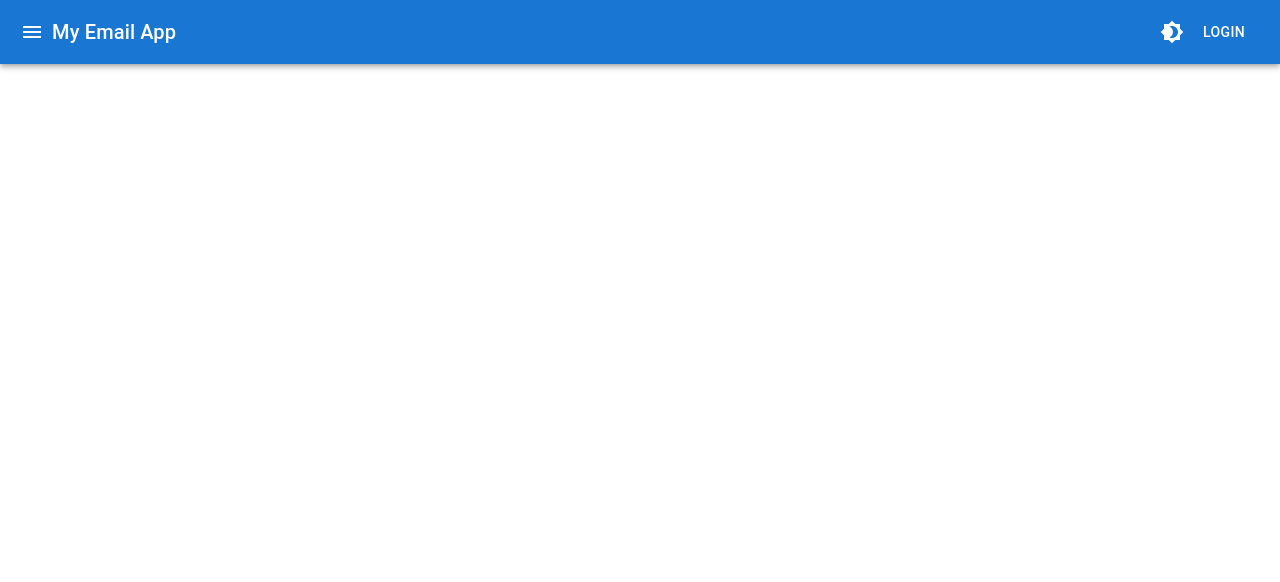
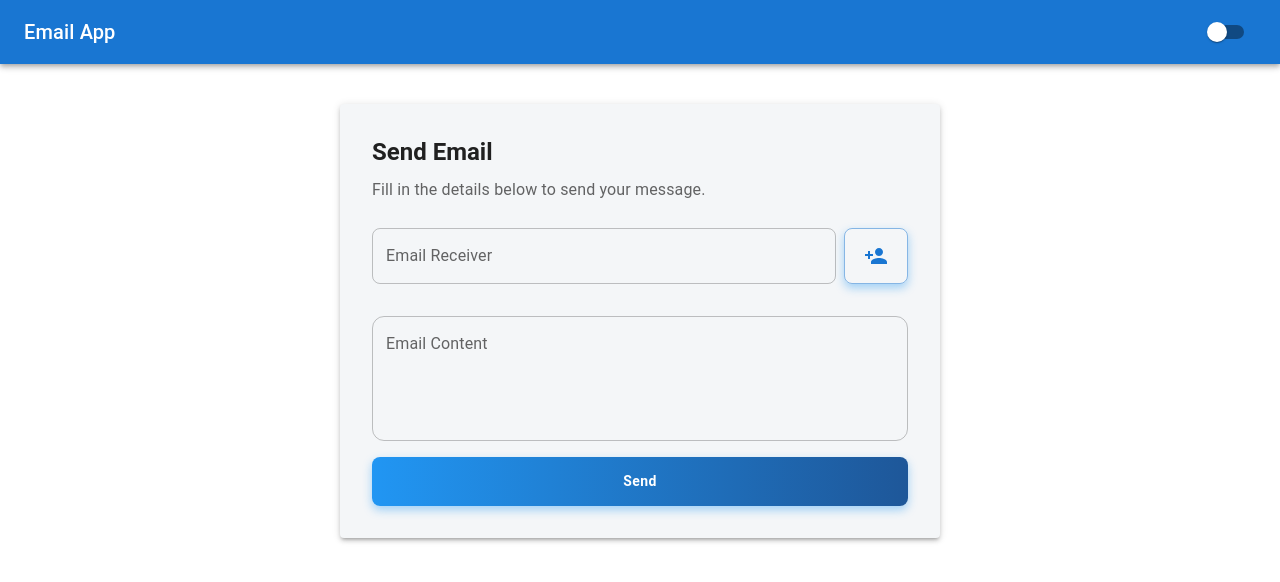
Before and after one commit to ahmettoguz/Micro-Frontend, a React (Vite) app: page / in a window 1280 px wide. Shown: the top 582 px of the page. Built offline with nearby package versions, Linux system fonts and the light colour scheme.

Commit message:
email component created.

```diff
--- a/package.json
+++ b/package.json
@@ -14,7 +14,7 @@
     "@emotion/styled": "^11.13.0",
     "@mui/icons-material": "^5.16.7",
     "@mui/material": "^5.16.7",
-    "axios": "^1.7.3",
+    "axios": "^1.7.4",
     "react": "^18.3.1",
     "react-dom": "^18.3.1"
   },
--- a/src/App.tsx
+++ b/src/App.tsx
@@ -1,50 +1,32 @@
-import reactLogo from "./assets/react.svg";
-import viteLogo from "/vite.svg";
+// src/App.js
+import { useState } from "react";
+import { ThemeProvider } from "@mui/material/styles";
+import CssBaseline from "@mui/material/CssBaseline";
+import { Container } from "@mui/material";
+import Header from "./components/Header";
+import { getTheme } from "./utils/theme";
+import EmailForm from "./components/EmailForm";
 
-import React, { useState } from "react";
+function App() {
+  const [themeMode, setThemeMode] = useState("light");
 
-import { ThemeProvider } from "./utils/ThemeProvider";
+  const theme = getTheme(themeMode);
 
-import MenuBar from "./components/MenuBar";
+  const handleThemeToggle = () => {
+    setThemeMode((prevMode) => (prevMode === "light" ? "dark" : "light"));
+  };
 
-import Home from "./components/Home";
-import MyAppBar from "./components/MyAppBar";
+  return (
+    <ThemeProvider theme={theme}>
+      <CssBaseline />
 
-import { APP_NAME, APP_DESCRIPTION } from "./utils/envVars";
-import { Container, Typography } from "@mui/material";
+      <Header toggleTheme={handleThemeToggle} />
 
-// <Container sx={{ bgcolor: "red", height: "100vh" }}>
-//   <Typography variant="h1">Hi there</Typography>
-// </Container>
-function App() {
-  return (
-    <ThemeProvider>
-      <MenuBar />
-      {/* <MyAppBar /> */}
+      <Container>
+        <EmailForm />
+      </Container>
     </ThemeProvider>
   );
-
-  // return (
-  //   <>
-  //     <br />
-  //     <br />
-  //     <strong>App name: </strong> <span>{APP_NAME}</span>
-  //     <br />
-  //     <strong>App description: </strong> <span>{APP_DESCRIPTION}</span>
-  //     <br />
-  //     <hr />
-  //     <div>
-  //       <a href="https://vitejs.dev" target="_blank">
-  //         <img src={viteLogo} className="logo" alt="Vite logo" />
-  //       </a>
-  //       <a href="https://react.dev" target="_blank">
-  //         <img src={reactLogo} className="logo react" alt="React logo" />
-  //       </a>
-  //       <h4>Vite + React</h4>
-  //     </div>
-  //     <hr />
-  //   </>
-  // );
 }
 
 export default App;
--- /dev/null
+++ b/src/components/EmailForm.tsx
@@ -0,0 +1,220 @@
+import { useState } from "react";
+import { TextField, Button, Box, Paper, Typography, Chip } from "@mui/material";
+import { useTheme } from "@mui/material/styles";
+import PersonAddIcon from "@mui/icons-material/PersonAdd";
+import axios from "axios";
+import Snackbar from "@mui/material/Snackbar";
+import Alert from "@mui/material/Alert";
+
+export default function EmailForm(props) {
+  const [snackbarConfigs, setSnackbarConfigs] = useState({
+    isOpen: false,
+    message: "",
+    color: "",
+  });
+
+  const [emailReceivers, setEmailReceivers] = useState([]);
+  const [emailReceiver, setEmailReceiver] = useState("");
+  const [content, setContent] = useState("");
+
+  const theme = useTheme();
+
+  const handleSnackbarClose = (event, reason?) => {
+    if (reason === "clickaway") {
+      return;
+    }
+
+    setSnackbarConfigs((prevConfigs) => ({ ...prevConfigs, isOpen: false }));
+  };
+
+  const handleAddReceiver = () => {
+    if (
+      emailReceiver.trim() !== "" &&
+      !emailReceivers.includes(emailReceiver)
+    ) {
+      setEmailReceivers([...emailReceivers, emailReceiver.trim()]);
+      setEmailReceiver("");
+    } else {
+      setSnackbarConfigs({
+        isOpen: true,
+        color: "error",
+        message: "Please add receiver.",
+      });
+    }
+  };
+
+  const handleDeleteReceiver = (receiverToDelete) => {
+    setEmailReceivers(
+      emailReceivers.filter((receiver) => receiver !== receiverToDelete)
+    );
+  };
+
+  const handleSend = async () => {
+    console.log("Sending email to:");
+    console.log(emailReceivers);
+    console.log("Email content:");
+    console.log(content);
+
+    try {
+      // Dummy request with axios
+      const response = await axios.post(
+        "https://jsonplaceholder.typicode.com/posts",
+        {
+          emailReceivers,
+          content,
+        }
+      );
+
+      console.log("email sent successfully: ", response.data);
+
+      setSnackbarConfigs({
+        isOpen: true,
+        color: "success",
+        message: "Email sent successfully!",
+      });
+    } catch (error) {
+      console.error("Error sending email:", error);
+
+      setSnackbarConfigs({
+        isOpen: true,
+        color: "error",
+        message: "Email could not be sent.",
+      });
+    }
+  };
+
+  return (
+    <Paper
+      elevation={3}
+      sx={{
+        p: 4,
+        maxWidth: 600,
+        mx: "auto",
+        mt: 5,
+        "&:hover": {
+          boxShadow:
+            theme.palette.mode === "dark"
+              ? "0 4px 20px rgba(255,255,255,0.2)"
+              : "0 4px 20px rgba(0,0,0,0.2)",
+        },
+        transition: "box-shadow 0.3s ease-in-out",
+      }}
+    >
+      <Typography variant="h5" gutterBottom sx={{ fontWeight: "bold" }}>
+        Send Email
+      </Typography>
+      <Typography
+        variant="subtitle1"
+        gutterBottom
+        sx={{ color: "text.secondary", mb: 3 }}
+      >
+        Fill in the details below to send your message.
+      </Typography>
+      <Box
+        component="form"
+        sx={{
+          display: "flex",
+          flexDirection: "column",
+          gap: 2,
+        }}
+        noValidate
+        autoComplete="off"
+      >
+        <Box sx={{ display: "flex", gap: 1 }}>
+          <TextField
+            fullWidth
+            label="Email Receiver"
+            value={emailReceiver}
+            onChange={(e) => setEmailReceiver(e.target.value)}
+            variant="outlined"
+            sx={{
+              "& .MuiOutlinedInput-root": {
+                borderRadius: "8px",
+                "&.Mui-focused fieldset": {
+                  borderColor: "primary.main",
+                  boxShadow: "0 0 8px rgba(0,123,255,0.5)",
+                },
+              },
+            }}
+          />
+          <Button
+            variant="outlined"
+            color="primary"
+            onClick={handleAddReceiver}
+            sx={{
+              borderRadius: "8px",
+              textTransform: "none",
+              fontWeight: "bold",
+              boxShadow: "0 4px 10px rgba(33,150,243,0.4)",
+              display: "flex",
+              alignItems: "center",
+            }}
+          >
+            <PersonAddIcon />
+          </Button>
+        </Box>
+
+        <Box sx={{ display: "flex", gap: 1, flexWrap: "wrap" }}>
+          {emailReceivers.map((receiver, index) => (
+            <Chip
+              key={index}
+              label={receiver}
+              onDelete={() => handleDeleteReceiver(receiver)}
+              sx={{ mb: 1 }}
+            />
+          ))}
+        </Box>
+
+        <TextField
+          fullWidth
+          label="Email Content"
+          value={content}
+          onChange={(e) => setContent(e.target.value)}
+          multiline
+          rows={4}
+          variant="outlined"
+          sx={{
+            "& .MuiOutlinedInput-root": {
+              borderRadius: "12px",
+              "&.Mui-focused fieldset": {
+                borderColor: "primary.main",
+                boxShadow: "0 0 3px rgba(0,123,255,0.5)",
+              },
+            },
+          }}
+        />
+        <Button
+          variant="contained"
+          color="primary"
+          onClick={handleSend}
+          sx={{
+            py: 1.5,
+            borderRadius: "8px",
+            background:
+              "linear-gradient(90deg, rgba(33,150,243,1) 0%, rgba(30,87,153,1) 100%)",
+            textTransform: "none",
+            fontWeight: "bold",
+            boxShadow: "0 4px 10px rgba(33,150,243,0.4)",
+          }}
+        >
+          Send
+        </Button>
+      </Box>
+
+      <Snackbar
+        open={snackbarConfigs.isOpen}
+        autoHideDuration={2000}
+        onClose={handleSnackbarClose}
+      >
+        <Alert
+          onClose={handleSnackbarClose}
+          severity={snackbarConfigs.color}
+          variant="filled"
+          sx={{ width: "100%" }}
+        >
+          {snackbarConfigs.message}
+        </Alert>
+      </Snackbar>
+    </Paper>
+  );
+}
--- /dev/null
+++ b/src/components/Header.tsx
@@ -0,0 +1,37 @@
+// src/components/Header.js
+import React from 'react';
+import AppBar from '@mui/material/AppBar';
+import Toolbar from '@mui/material/Toolbar';
+import IconButton from '@mui/material/IconButton';
+import MenuIcon from '@mui/icons-material/Menu';
+import Typography from '@mui/material/Typography';
+import { useMediaQuery, useTheme } from '@mui/material';
+import Switch from '@mui/material/Switch';
+
+const Header = ({ toggleTheme }) => {
+  const theme = useTheme();
+  const isSmallScreen = useMediaQuery(theme.breakpoints.down('sm'));
+
+  return (
+    <AppBar position="static">
+      <Toolbar>
+        <Typography variant="h6" sx={{ flexGrow: 1 }}>
+          Email App
+        </Typography>
+        <Switch onChange={toggleTheme} color="default" />
+        {isSmallScreen && (
+          <IconButton
+            edge="end"
+            color="inherit"
+            aria-label="menu"
+            sx={{ ml: 2 }}
+          >
+            <MenuIcon />
+          </IconButton>
+        )}
+      </Toolbar>
+    </AppBar>
+  );
+};
+
+export default Header;
--- a/src/utils/ThemeProvider.tsx
+++ /dev/null
@@ -1,30 +0,0 @@
-import React, { createContext, useMemo, useState } from "react";
-import { ThemeProvider as MUIThemeProvider } from "@mui/material/styles";
-import { CssBaseline } from "@mui/material";
-import { createAppTheme } from "./theme";
-
-export const ColorModeContext = createContext({ toggleColorMode: () => {} });
-
-export const ThemeProvider = ({ children }) => {
-  const [mode, setMode] = useState("light");
-
-  const colorMode = useMemo(
-    () => ({
-      toggleColorMode: () => {
-        setMode((prevMode) => (prevMode === "light" ? "dark" : "light"));
-      },
-    }),
-    []
-  );
-
-  const theme = useMemo(() => createAppTheme(mode), [mode]);
-
-  return (
-    <ColorModeContext.Provider value={colorMode}>
-      <MUIThemeProvider theme={theme}>
-        <CssBaseline />
-        {children}
-      </MUIThemeProvider>
-    </ColorModeContext.Provider>
-  );
-};
--- a/src/utils/theme.ts
+++ b/src/utils/theme.ts
@@ -1,28 +1,15 @@
 import { createTheme } from "@mui/material/styles";
 
-const getDesignTokens = (mode) => ({
+export const getTheme = (mode) =>
+  createTheme({
     palette: {
       mode,
-    ...(mode === "light"
-      ? {
-          // light mode colors
       primary: {
-            main: "#1976d2",
+        main: mode === "light" ? "#1976d2" : "#90caf9",
       },
       background: {
-            default: "#ffffff",
+        default: mode === "light" ? "#ffffff" : "#121212",
+        paper: mode === "light" ? "#f4f6f8" : "#1e1e1e",
       },
-        }
-      : {
-          // dark mode colors
-          primary: {
-            main: "#90caf9",
-          },
-          background: {
-            default: "#121212",
-          },
-        }),
     },
   });
-
-export const createAppTheme = (mode) => createTheme(getDesignTokens(mode));
```
Also changed, not shown: 1 other file (tests, documents, lock files or other folders). Lines whose indentation alone changed are shown as unchanged.
